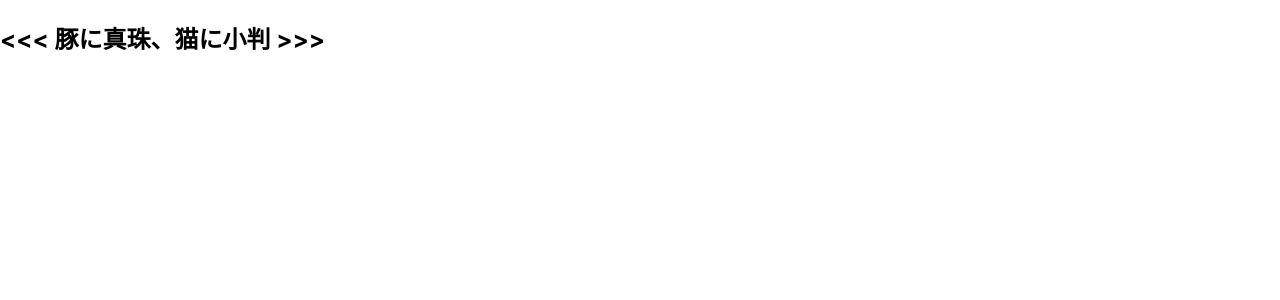
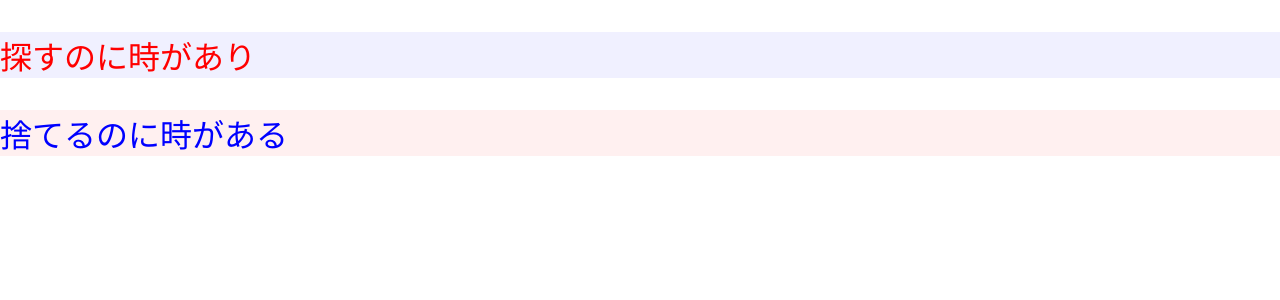
Before and after one commit to s19017/react_app, a React (Create React App) app: page / in a window 1280 px wide. Shown: the top 300 px of the page. Built offline with nearby package versions, Linux system fonts and the light colour scheme.

Commit message:
first commit

```diff
--- a/src/App.js
+++ b/src/App.js
@@ -1,8 +1,22 @@
 import React from 'react'
 
 const Hello = props => {
-const value = "<<< 豚に真珠、猫に小判 >>>"
-    return <h2>{value}</h2>
+const css1 = {
+    color: 'red',
+    backgroundColor: '#f0f0ff',
+    fontSize: '2em'
+}
+const css2 = {
+    color: 'blue',
+    backgroundColor: '#fff0f0',
+    fontSize: '2em'
+}
+    return (
+        <div>
+            <p style={css1}>探すのに時があり</p>
+            <p style={css2}>捨てるのに時がある</p>
+        </div>
+    )
 }
 
 class App extends React.Component {
```
